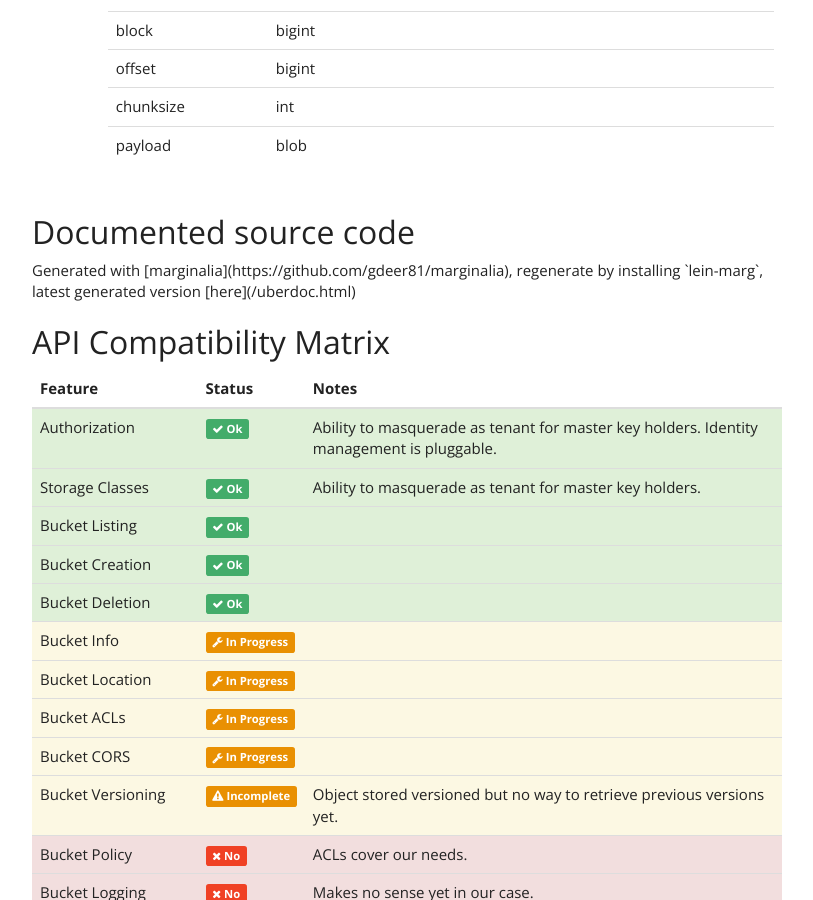
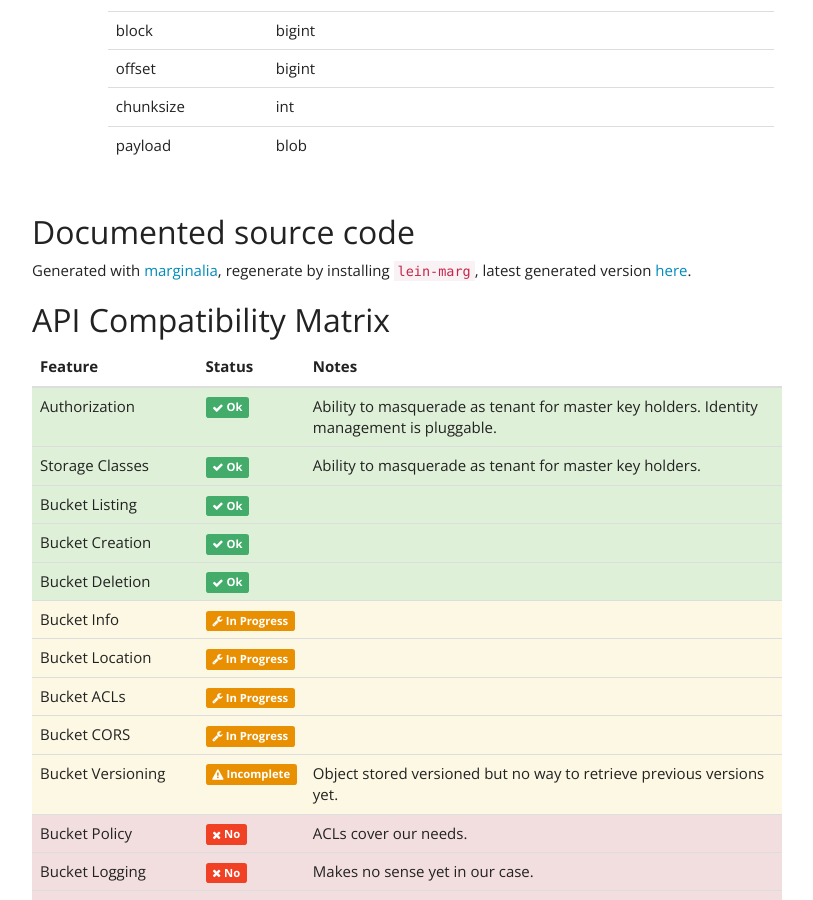
Before and after one commit to exoscale/pithos, a Jekyll site: the page built from design/index.html, in a window 1280 px wide and 900 px high, scrolled down 3000 px. Shown: the whole window, without its empty margins (233-1046 px from the left). Built offline with Jekyll 4.4.1, drawn with Linux system fonts in a browser that asks for light colours; nearby versions of some CDN libraries; Markdown is read by kramdown in place of the engine named in the settings.

Commit message:
html is not markdown

```diff
--- a/design/index.html
+++ b/design/index.html
@@ -12,8 +12,8 @@ title: Design
 
 <h2>Documented source code</h2>
 
-Generated with [marginalia](https://github.com/gdeer81/marginalia), regenerate
-by installing `lein-marg`, latest generated version [here](/uberdoc.html)
+Generated with <a href="https://github.com/gdeer81/marginalia">marginalia</a>, regenerate
+by installing <code>lein-marg</code>, latest generated version <a href="/uberdoc.html">here</a>.
 
 <a name="api-compat"></a>
 <h2>API Compatibility Matrix</h2>
```
